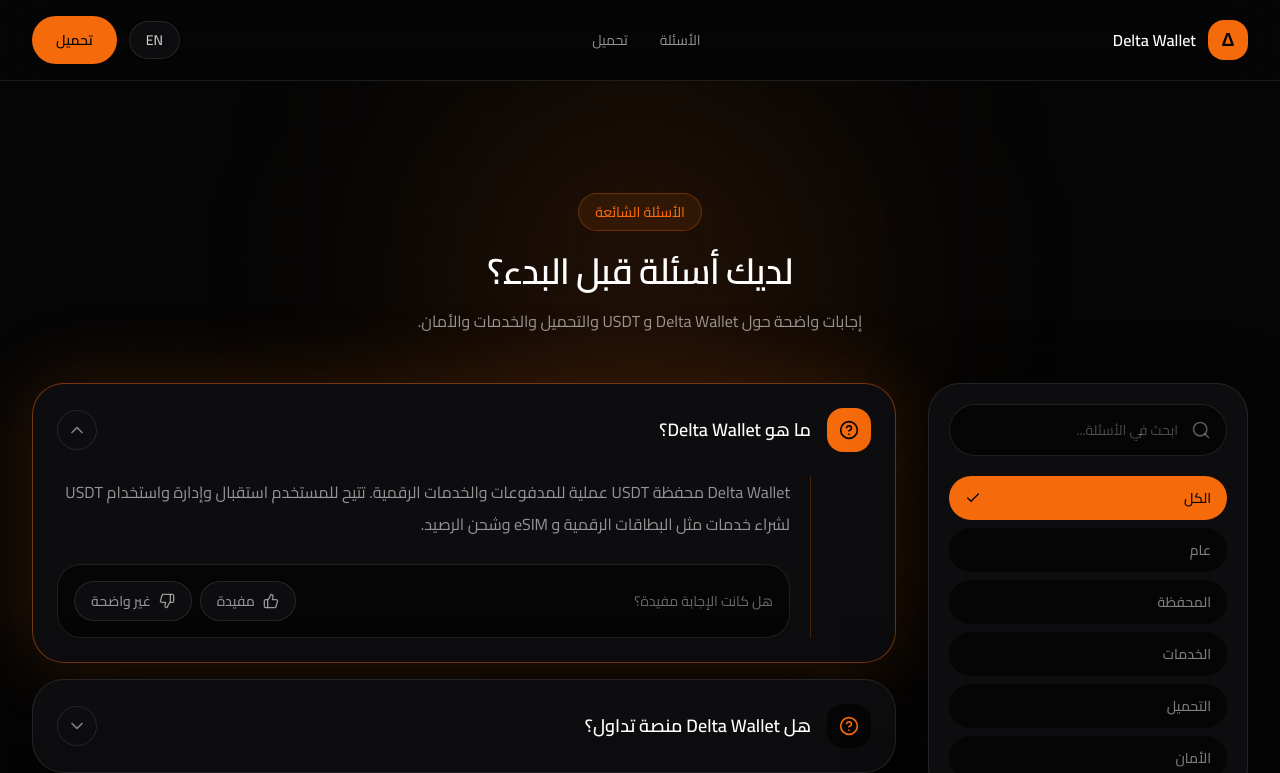
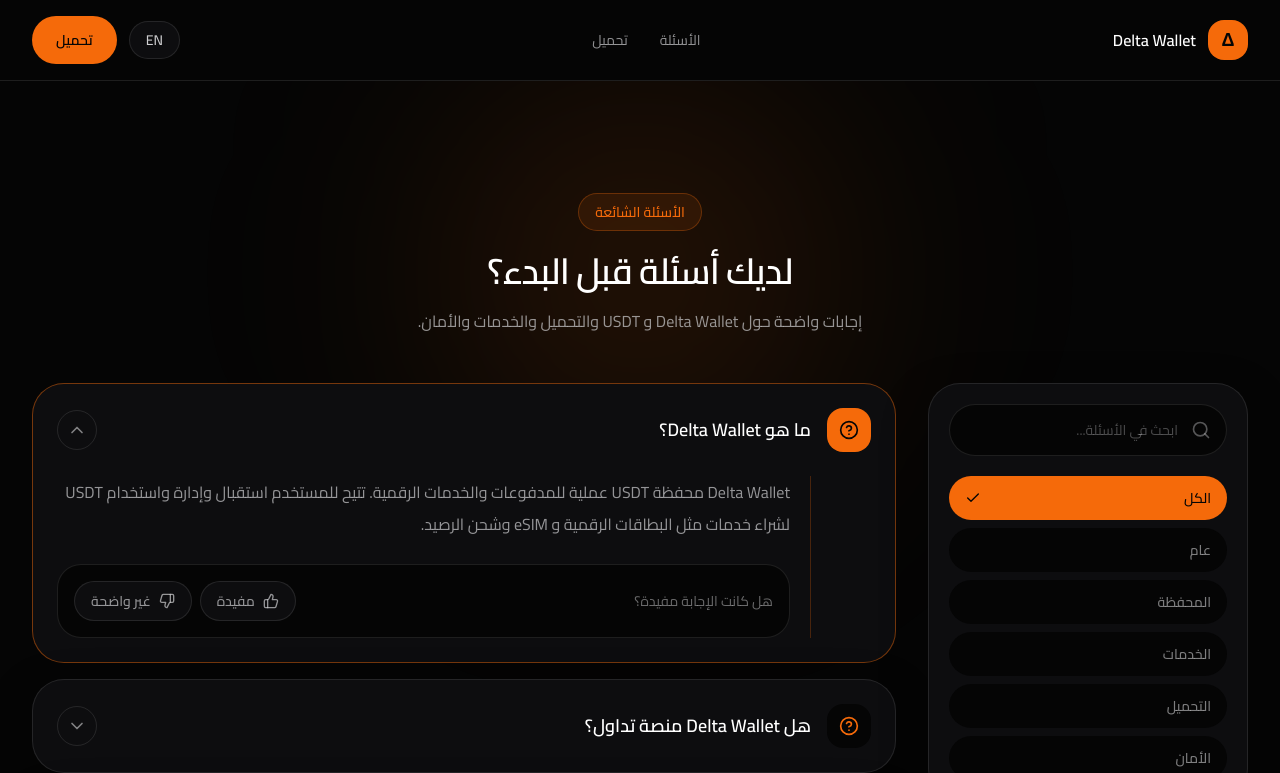
Before and after one commit to xshem-doctor/deltawalletweb, a Next.js app: page /ar/faq in a window 1280 px wide. Shown: the top 773 px of the page. Built offline with nearby package versions, Linux system fonts and the light colour scheme.

Commit message:
simplify golable css

```diff
--- a/app/globals.css
+++ b/app/globals.css
@@ -17,8 +17,7 @@
   --color-delta-lightBg: #f5f5f7;
   --color-delta-lightMuted: #6b6b73;
 
-  --shadow-glow: 0 0 80px rgba(245, 106, 10, 0.18);
-  --shadow-card: 0 24px 80px rgba(0, 0, 0, 0.45);
+  --shadow-card: 0 18px 45px rgba(0, 0, 0, 0.35);
 }
 
 * {
@@ -26,8 +25,8 @@
 }
 
 html {
-  scroll-behavior: smooth;
   background: #050505;
+  scroll-padding-top: 96px;
 }
 
 body {
@@ -50,17 +49,17 @@
 }
 
 .bg-delta-radial {
-  background-image: radial-gradient(
-    circle at top,
-    rgba(245, 106, 10, 0.18),
-    transparent 35%
-  );
+  background-image: none;
 }
 
 .bg-delta-grid {
-  background-image:
-    linear-gradient(rgba(255, 255, 255, 0.04) 1px, transparent 1px),
-    linear-gradient(90deg, rgba(255, 255, 255, 0.04) 1px, transparent 1px);
+  background-image: none;
+}
+
+@media (min-width: 768px) {
+  html {
+    scroll-behavior: smooth;
+  }
 }
 
 @media (prefers-reduced-motion: reduce) {
--- a/components/layout/Header.tsx
+++ b/components/layout/Header.tsx
@@ -12,7 +12,7 @@
   const locale = useLocale();
 
   return (
-    <header className="sticky top-0 z-50 border-b border-white/10 bg-delta-black/80 backdrop-blur-xl">
+    <header className="sticky top-0 z-50 border-b border-white/10 bg-delta-black">
       <Container className="flex h-20 items-center justify-between">
         <Link href={`/${locale}`} className="flex items-center gap-3">
           <div className="flex h-10 w-10 items-center justify-center rounded-2xl bg-delta-orange text-lg font-black text-delta-black">
@@ -35,9 +35,9 @@
 
         <div className="flex items-center gap-3">
           <LanguageSwitcher />
-          <DeltaButton href="#download" className="hidden sm:inline-flex">
-            {t("download")}
-          </DeltaButton>
+            <DeltaButton href={`/${locale}#download`} className="hidden sm:inline-flex">
+              {t("download")}
+            </DeltaButton>
         </div>
       </Container>
     </header>
```
